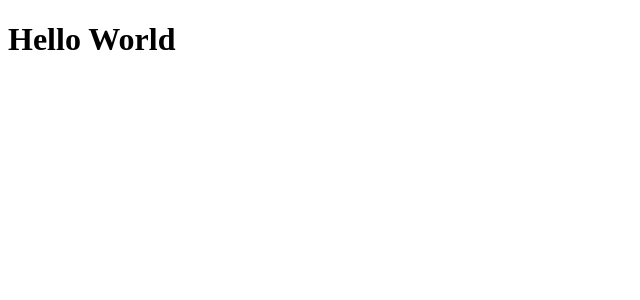
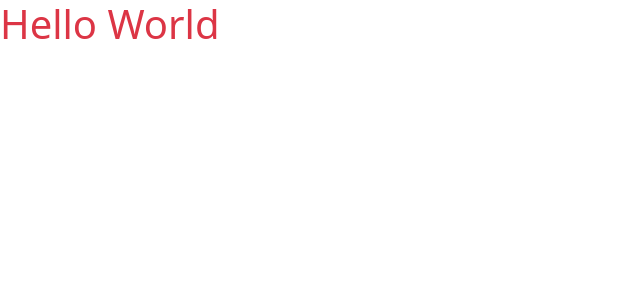
Before and after one commit to Gallie83/MERN-notes, a React (Create React App) app in the folder notes/: page / in a window 1280 px wide. Shown: the top 300 px of the page, without its empty margins (0-640 px from the left). Built offline with nearby package versions, Linux system fonts and the light colour scheme.

Commit message:
Installed bootstrap and removed unnessesary React files

```diff
--- a/notes/package.json
+++ b/notes/package.json
@@ -6,7 +6,9 @@
     "@testing-library/jest-dom": "^5.17.0",
     "@testing-library/react": "^13.4.0",
     "@testing-library/user-event": "^13.5.0",
+    "bootstrap": "^5.3.2",
     "react": "^18.2.0",
+    "react-bootstrap": "^2.9.2",
     "react-dom": "^18.2.0",
     "react-scripts": "5.0.1",
     "web-vitals": "^2.1.4"
--- a/notes/src/App.js
+++ b/notes/src/App.js
@@ -1,7 +1,7 @@
 function App() {
   return (
     <div className="App">
-      <h1>Hello World</h1>
+      <h1 className="text-danger">Hello World</h1>
     </div>
   );
 }
--- a/notes/src/index.js
+++ b/notes/src/index.js
@@ -2,6 +2,7 @@
 import ReactDOM from 'react-dom/client';
 import './index.css';
 import App from './App';
+import 'bootstrap/dist/css/bootstrap.min.css';
 
 
 const root = ReactDOM.createRoot(document.getElementById('root'));
```
Also changed, not shown: 1 other file (tests, documents, lock files or other folders).
